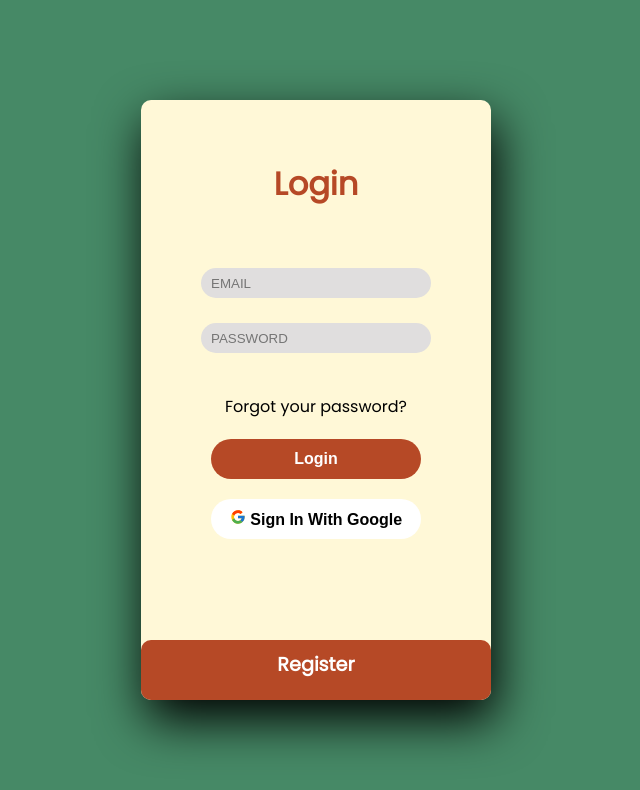
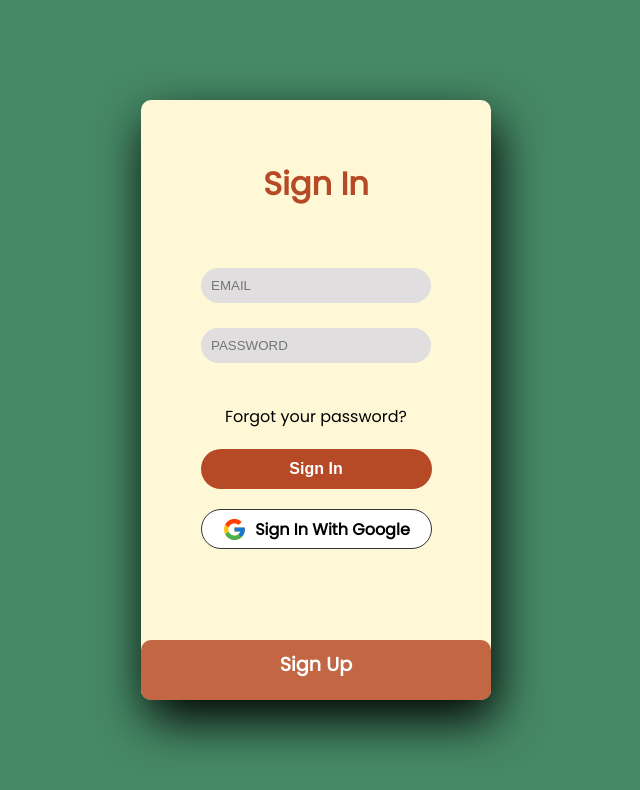
Before and after one commit to aleixcaasas/Improvised_chef, a React (Create React App) app in the folder react-app/: page /accounts in a window 1280 px wide. Shown: the top 790 px of the page, without its empty margins (324-964 px from the left). Built offline with nearby package versions, Linux system fonts and the light colour scheme; no server answers.

Commit message:
Login and register style changes

```diff
--- a/react-app/src/components/LoginEmail.js
+++ b/react-app/src/components/LoginEmail.js
@@ -30,12 +30,12 @@ export default function LoginEmail(){
 
     return (
         <div className="login_page">
-            <label htmlFor="chk" aria-hidden="true">Login</label>
+            <label htmlFor="chk" aria-hidden="true">Sign In</label>
             <form action="react-app/src/components">
                 <input type="email" placeholder="EMAIL" value={email} name="email" onChange={handleChange}/> <br/>
                 <input type="password" placeholder="PASSWORD" value={password} name="password" onChange={handleChange}/><br/>
                 <p><Link className="navegationLink" to='/login/forgotPassword'>Forgot your password?</Link></p>
-                <button type="submit" value="LOGIN" onClick={login}>Login</button>
+                <button type="submit" value="LOGIN" onClick={login}>Sign In</button>
             </form>
             <UserAuthC><LoginGoogle/></UserAuthC>
         </div>
--- a/react-app/src/components/LoginGoogle.js
+++ b/react-app/src/components/LoginGoogle.js
@@ -67,7 +67,7 @@ export default function LoginGoogle() {
 
   return (
     <div>
-      <button id = "button_google" onClick={fluxSignInWithGoogle}><FcGoogle /> Sign In With Google</button>
+      <button id = "button_google" onClick={fluxSignInWithGoogle}><FcGoogle size={25} /><label className='label_google'>Sign In With Google</label></button>
     </div>
   )
 }
--- a/react-app/src/components/Register.js
+++ b/react-app/src/components/Register.js
@@ -69,14 +69,14 @@ export default function Register(){
 
     return (
         <div className="register_page">
-            <label htmlFor="chk" aria-hidden="true">Register</label>
+            <label htmlFor="chk" aria-hidden="true">Sign Up</label>
             <form action="react-app/src/components">
                 <input type="text" placeholder="NAME" value={user.Name} name='Name' onChange={handleChange}/> <br/>
                 <input type="text" placeholder="USER NAME" value={user.UserName} name='UserName' onChange={handleChange}/><br/>
                 <input type="email" placeholder="EMAIL" value={user.email} name='email' onChange={handleChange}/><br/>
                 <input type="password" placeholder="PASSWORD" value={user.password} name='password' onChange={handleChange}/><br/>
                 <input type="password" placeholder="REPEAT PASSWORD" value={user.passwordConfirm} name='passwordConfirm' onChange={handleChange}/><br/>
-                <button type="submit" value="Create user" onClick={register}> Register</button>
+                <button type="submit" value="Create user" onClick={register}> Sign Up</button>
             </form>
         </div>
     );
--- a/react-app/src/components/styles.css
+++ b/react-app/src/components/styles.css
@@ -36,7 +36,7 @@ label{
 }
 form input{
 	width: 60%;
-	height: 10px;
+	height: 15px;
 	background: #e0dede;
 	justify-content: center;
 	display: flex;
@@ -50,7 +50,7 @@ form p{
 	text-align: center;
 }
 button{
-	width: 60%;
+	width: 66%;
 	height: 40px;
 	justify-content: center;
 	display: block;
@@ -66,10 +66,22 @@ button{
 	cursor: pointer;
 }
 
+
 button#button_google {
 	background-color: white;
 	color: #000000;
+	border:1px #333333 solid ;
+	display: flex;
+	align-items: center;
 }
+
+.label_google{
+	margin-left: 5px;
+	color: black;
+	font-size: 1em;
+	margin: 0 0 0 8px;
+}
+
 button:hover{
 	background: rgb(102, 24, 24);
 }
@@ -77,17 +89,17 @@ button:hover{
 	height: 700px;
 	transform: translateY(-180px);
 	transition: .8s ease-in-out;
-	background-color: var(--red);
+	background-color: #b64926d4;
 	border-radius: 10px;
 }
 .register_page label{
 	color: white;
 	transform: scale(.6);
+}
 
-}
 #chk:checked ~ .register_page{
 	transform: translateY(-650px);
-    background: #f4f4f4;
+    background: var(--cream);
 }
 #chk:checked ~ .register_page label{
 	transform: scale(1);
@@ -101,33 +113,3 @@ button:hover{
 #chk:checked ~ .home{
     background-color: var(--red);
 }
-
-input.searchBar {
-	color: inherit;
-	padding: 12px 10px;
-	width: 60vw;
-	border-top-right-radius: 5px;
-	border-top-left-radius: 5px;
-	border: none;
-	outline: none;
-}
-.table {
-	font-family: Arial, Helvetica, sans-serif;
-	border-collapse: collapse;
-	width: 100%;
-}
-
-.table td, .table th {
-	border: 2px solid #000000;
-	padding: 8px;
-}
-
-.table tr{background-color: #f2f2f2;}
-
-.table th {
-	padding-top: 12px;
-	padding-bottom: 12px;
-	text-align: center;
-	background-color: var(--red);
-	color: white;
-}
```
